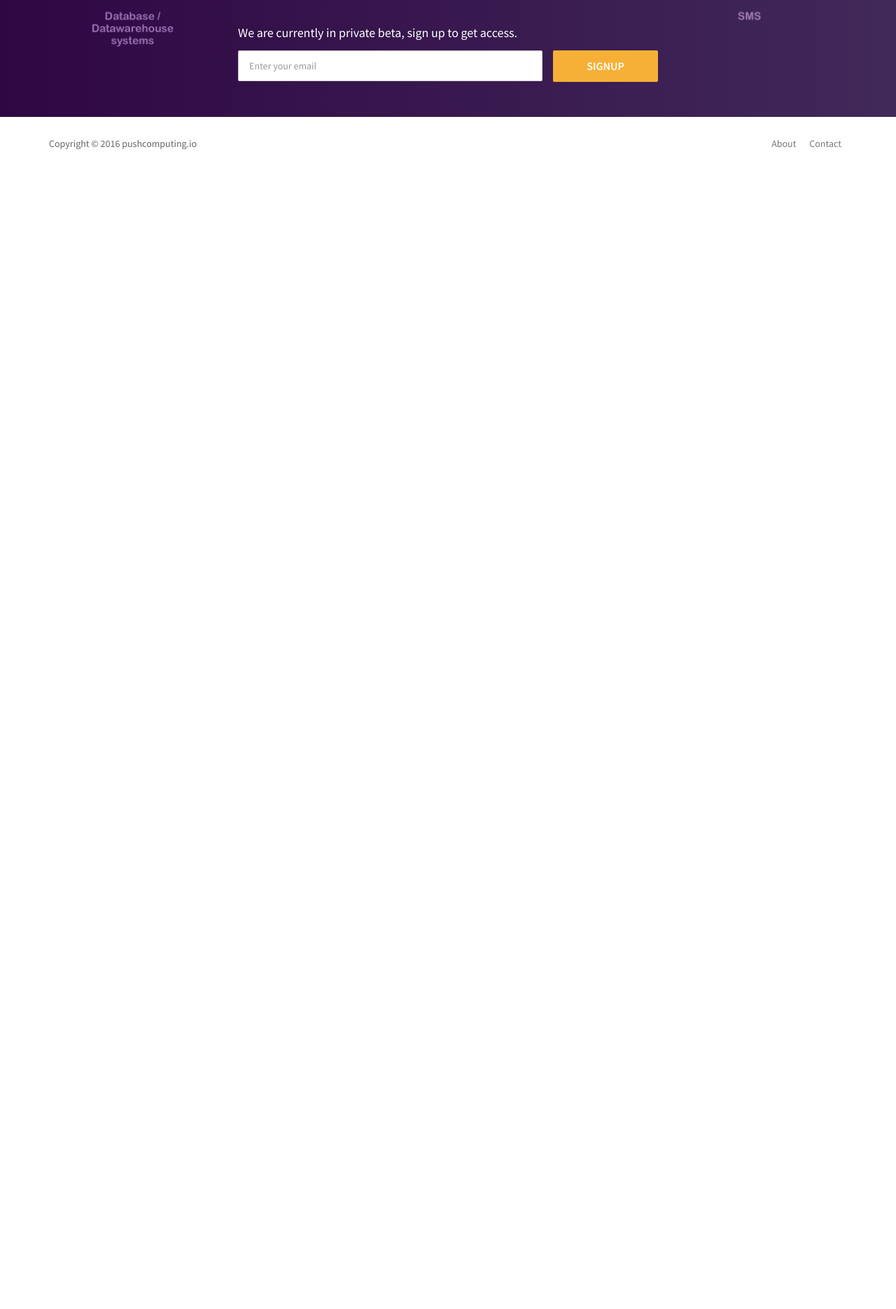
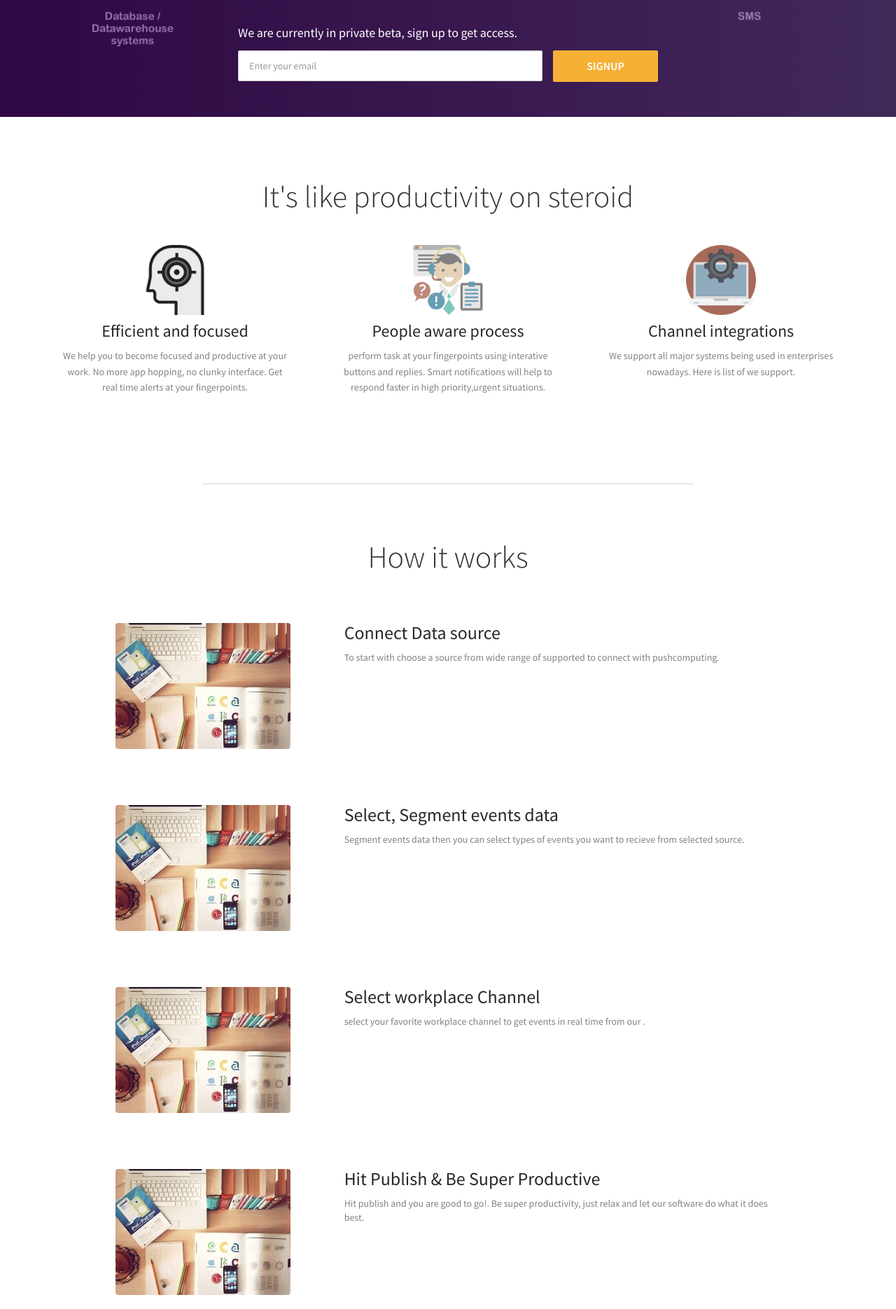
Before and after one commit to dinesh/pushcomputing, a Jekyll site: the page built from index.html, in a window 1280 px wide. Shown: the part 733-2603 px from the top of the page at 70% size. Built offline with Jekyll 4.4.1, drawn with Linux system fonts in a browser that asks for light colours; comment, search, counter and statistics services are not loaded; before the commit the page ends 976 px from its top, so only the background shows below that.

Commit message:
ui fixs for landing page

```diff
--- a/_includes/head.html
+++ b/_includes/head.html
@@ -5,6 +5,7 @@
     <link rel="stylesheet" href="https://maxcdn.bootstrapcdn.com/bootstrap/3.3.7/css/bootstrap.min.css" integrity="sha384-BVYiiSIFeK1dGmJRAkycuHAHRg32OmUcww7on3RYdg4Va+PmSTsz/K68vbdEjh4u" crossorigin="anonymous">
     <link href="https://fonts.googleapis.com/css?family=Roboto+Slab:400,700|Source+Sans+Pro:400,600,700" rel="stylesheet">
     <link href="https://fonts.googleapis.com/css?family=Montserrat" rel="stylesheet">
+    <link href="https://fonts.googleapis.com/css?family=Source+Sans+Pro:300,400,400i,600,700" rel="stylesheet">
 
     <link rel="stylesheet" href="/css/main.css" media="screen" title="no title">
 </head>
--- a/css/main.css
+++ b/css/main.css
@@ -143,8 +143,13 @@ body {
   font-size: 18px;
   margin-bottom: 15px;
 }
+.container-sm {
+  max-width: 980px;
+  width: 100%;
+}
 .main-footer {
   padding: 20px 0;
+  border-top: 1px solid #ddd;
 }
 .footer-nav {
   list-style: none;
@@ -169,3 +174,65 @@ body {
   margin-bottom: 0;
   padding: 8px 0;
 }
+.proposition {
+  padding: 60px 0;
+}
+.proposition-item {
+  text-align: center;
+  padding: 15px;
+}
+.proposition-item img {
+  display: block;
+  margin: 0 auto 10px;
+  width: 100px;
+  height: 100px;
+  -webkit-filter: grayscale(60%); /* Safari 6.0 - 9.0 */
+    filter: grayscale(60%);
+}
+.proposition-item h4 {
+  color: #262728;
+  font-size: 24px;
+}
+.proposition-item p {
+  font-size: 14px;
+  color: #808284;
+  line-height: 1.625;
+  font-family: 'Source Sans Pro', sans-serif;
+}
+.head-line {
+  font-family: 'Source Sans Pro', sans-serif;
+  font-weight: 300;
+  margin: 30px 0;
+  font-size: 44px;
+}
+.divider {
+  max-width: 700px;
+  width: 100%;
+  margin: 0 auto;
+  padding: 20px;
+  border-bottom: 2px solid #e5e7e9
+}
+.how-it-works-wraper {
+  padding: 50px 0;
+}
+.step-item {
+  padding-top: 40px;
+  padding-bottom: 40px;
+}
+.step-item-img {
+  width: 250px;
+  height: 180px;
+  background-repeat: no-repeat;
+  background-size: contain;
+  border-radius: 4px;
+}
+.step-item-message h4 {
+  font-family: 'Source Sans Pro', sans-serif;
+  font-weight: 400;
+  font-size: 26px;
+  color: #262728;
+  margin-top: 0;
+}
+.step-item-message p {
+  color: #808284;
+}
--- a/index.html
+++ b/index.html
@@ -1,3 +1,102 @@
 ---
 layout: landing-page
 ---
+
+<div class="proposition">
+  <div class="container">
+    <h2 class="text-center head-line">It's like productivity on steroid</h2>
+    <div class="row">
+      <div class="col-sm-4">
+        <div class="proposition-item">
+          <img src="images/focus.png" alt="" />
+          <h4>Efficient and focused </h4>
+          <p>
+            We help you to become focused and productive at your work. No more app hopping, no clunky interface. Get real time alerts at your fingerpoints.
+          </p>
+        </div>
+      </div>
+      <div class="col-sm-4">
+        <div class="proposition-item">
+          <img src="images/people-aware.png" alt="" />
+          <h4>People aware process</h4>
+          <p>
+            perform task at your fingerpoints using interative buttons and replies. Smart notifications will help to respond faster in high priority,urgent situations.
+          </p>
+        </div>
+      </div>
+      <div class="col-sm-4">
+        <div class="proposition-item">
+          <img src="images/integrations.png" alt="" />
+          <h4>Channel integrations</h4>
+          <p>
+            We support all major systems being used in enterprises nowadays. Here is list of <channels> we support.
+          </p>
+        </div>
+      </div>
+    </div>
+  </div>
+</div>
+
+<div class="divider"></div>
+
+<div class="how-it-works-wraper">
+  <div class="container container-sm">
+    <h2 class="text-center head-line">How it works</h2>
+    <div class="row step-item">
+      <div class="col-md-4">
+        <div class="step-item-img" style="background: url(images/lap.jpg);"></div>
+      </div>
+      <div class="col-md-8">
+        <div class="step-item-message">
+          <h4>Connect Data source</h4>
+          <p>
+            To start with choose a source from wide range of supported <sources> to connect with pushcomputing.
+          </p>
+        </div>
+      </div>
+    </div>
+
+    <div class="row step-item">
+      <div class="col-md-4">
+        <div class="step-item-img" style="background: url(images/lap.jpg);"></div>
+      </div>
+      <div class="col-md-8">
+        <div class="step-item-message">
+          <h4>Select, Segment events data</h4>
+          <p>
+            Segment events data
+              then you can select types of events you want to recieve from selected source.
+          </p>
+        </div>
+      </div>
+    </div>
+
+    <div class="row step-item">
+      <div class="col-md-4">
+        <div class="step-item-img" style="background: url(images/lap.jpg);"></div>
+      </div>
+      <div class="col-md-8">
+        <div class="step-item-message">
+          <h4>Select workplace Channel</h4>
+          <p>
+            select your favorite workplace channel to get events in real time from our <supported channels>.
+          </p>
+        </div>
+      </div>
+    </div>
+
+    <div class="row step-item">
+      <div class="col-md-4">
+        <div class="step-item-img" style="background: url(images/lap.jpg);"></div>
+      </div>
+      <div class="col-md-8">
+        <div class="step-item-message">
+          <h4>Hit Publish & Be Super Productive</h4>
+          <p>
+            Hit publish and you are good to go!. Be super productivity, just relax and let our software do what it does best.
+          </p>
+        </div>
+      </div>
+    </div>
+  </div>
+</div>
```
Also changed, not shown: images/focus.png (added), images/integrations.png (added), images/lap.jpg (added), images/people-aware.png (added).
